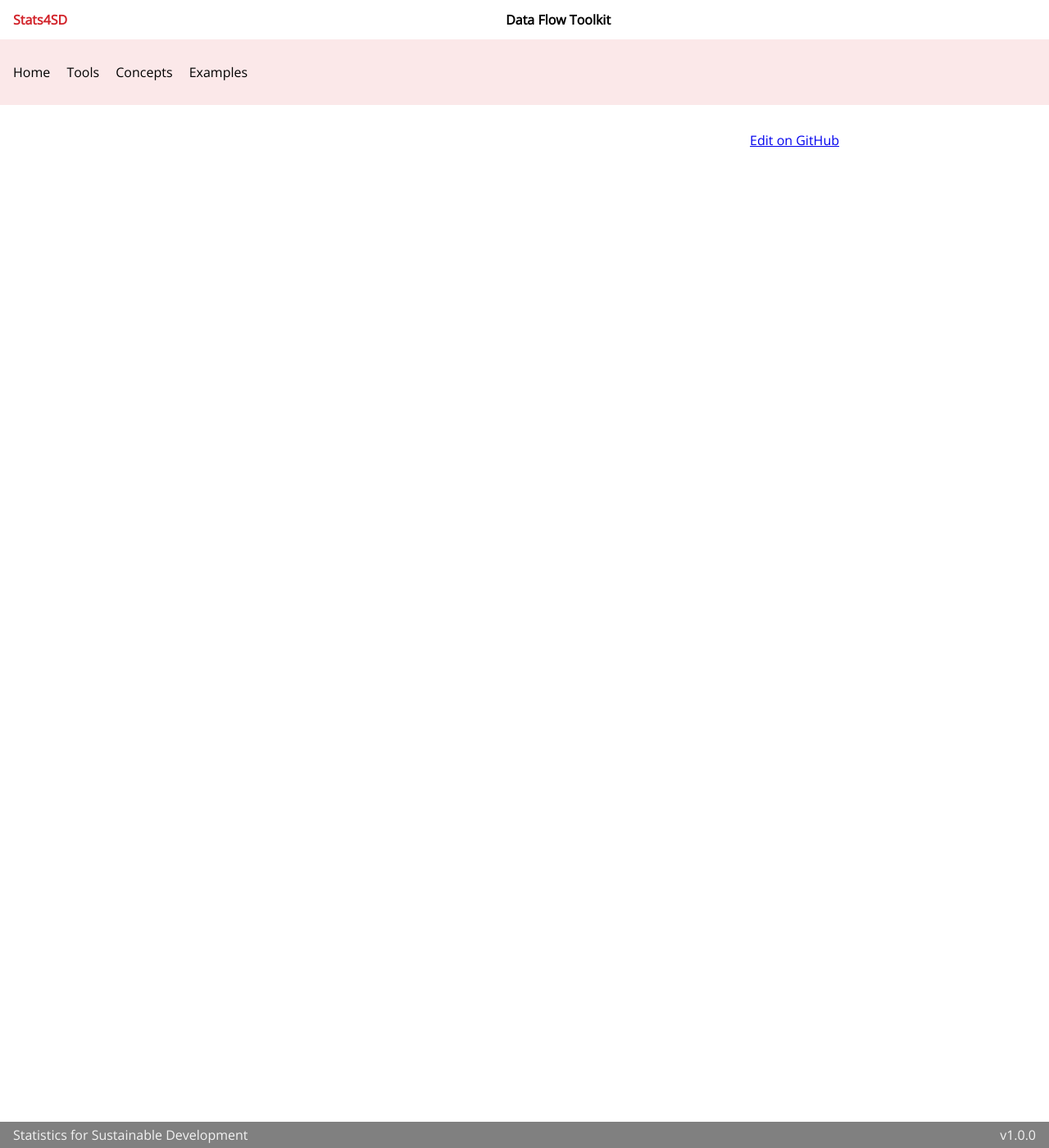
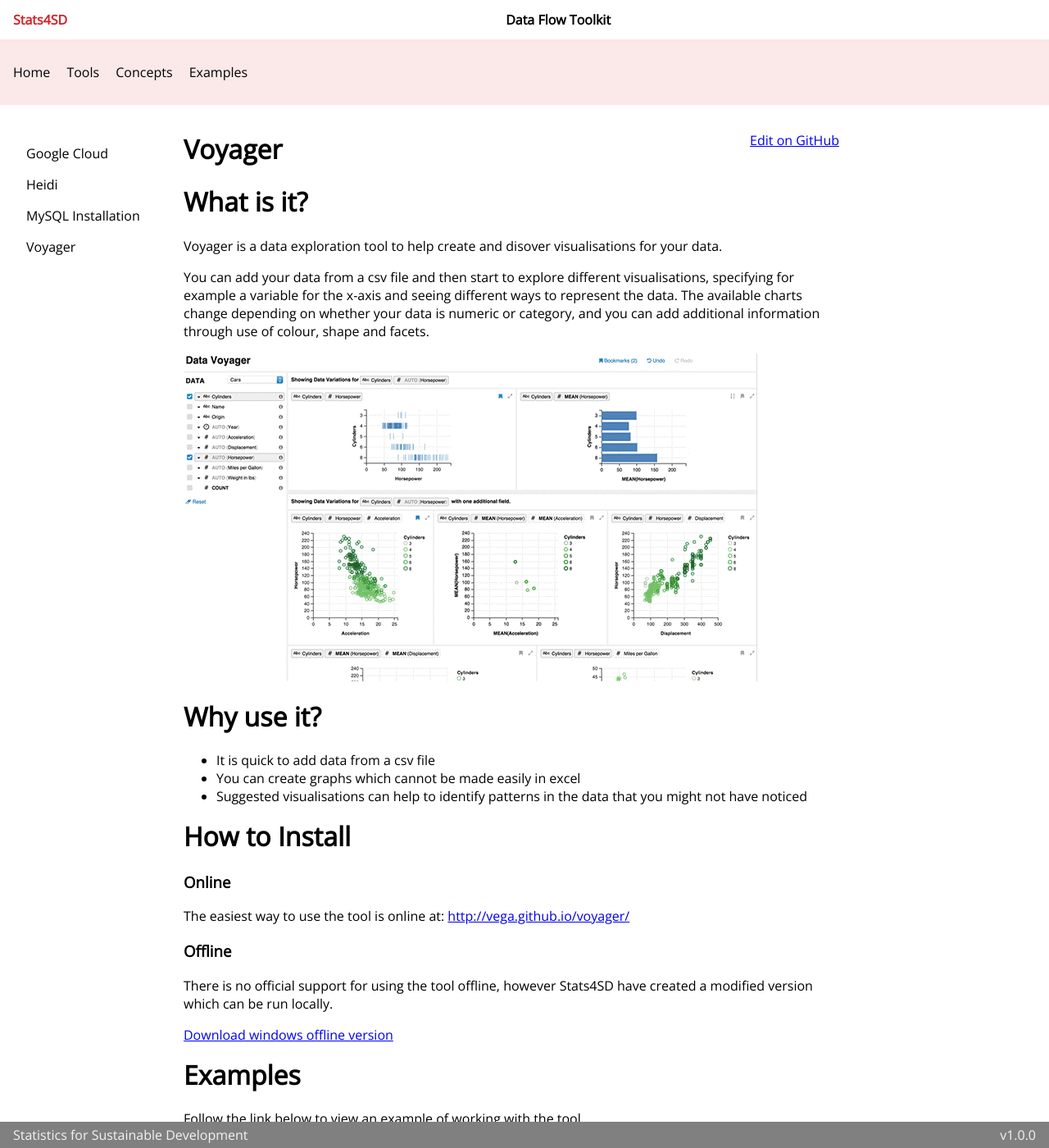
Before and after one commit to stats4sd/Installation-Guides, a Jekyll site: the page built from guides/Tools/Voyager/voyager.md, in a window 1280 px wide and 1400 px high. Shown: the whole window at 82% size. Built offline with Jekyll 4.4.1, drawn with Linux system fonts in a browser that asks for light colours; our own code applies the rules of GitHub Pages for plain Markdown files; some of the changed text lies outside the part shown.

Commit message:
voyager introductory guide initial template

```diff
--- a/_data/pagesMeta.yaml
+++ b/_data/pagesMeta.yaml
@@ -19,6 +19,8 @@
       url: /tools/heidi
     - title: MySQL Installation
       url: /tools/mysql
+    - title: Voyager
+      url: /tools/voyager
   Concepts:
     - title: Page 1
       url: /concepts/page1
--- a/guides/Tools/Voyager/voyager.md
+++ b/guides/Tools/Voyager/voyager.md
@@ -0,0 +1,49 @@
+---
+layout: default
+section: Tools
+title: My Title
+permalink: /tools/voyager
+---
+
+# Voyager
+
+# What is it?
+
+Voyager is a data exploration tool to help create and disover visualisations for your data.
+
+You can add your data from a csv file and then start to explore different visualisations,
+specifying for example a variable for the x-axis and seeing different ways to represent the data. The available charts change depending on whether your data is numeric or category, and you can add additional information through use of colour, shape and facets.
+
+![image](/assets/images/voyager/screenshot1.png)
+
+# Why use it?
+
+- It is quick to add data from a csv file
+- You can create graphs which cannot be made easily in excel
+- Suggested visualisations can help to identify patterns in the data that you might not have noticed
+
+# How to Install
+
+### Online
+
+The easiest way to use the tool is online at: <a href="http://vega.github.io/voyager/" target="_blank">http://vega.github.io/voyager/</a>
+
+### Offline
+
+There is no official support for using the tool offline, however Stats4SD have created a modified version which can be run locally.
+
+[Download windows offline version](https://www.dropbox.com/s/y6r7568eibfepej/datavoyager%202.0.0-alpha.24.exe?dl=0)
+
+# Examples
+
+Follow the link below to view an example of working with the tool
+
+### [Example 1 - Analysis of plot yield data](example1)
+
+# Further References
+
+- [University of Washington Data Lab Site](https://idl.cs.washington.edu/papers/voyager)
+
+- [Journal article introducing the tool](http://idl.cs.washington.edu/files/2017-Voyager2-CHI.pdf)
+
+For more help and support you can also [discuss this tool in our forums]() (coming soon).
```
Also changed, not shown: guides/Tools/Voyager/example1.md (added, +16 -0 lines), assets/images/Voyager/screenshot1.png (added).
